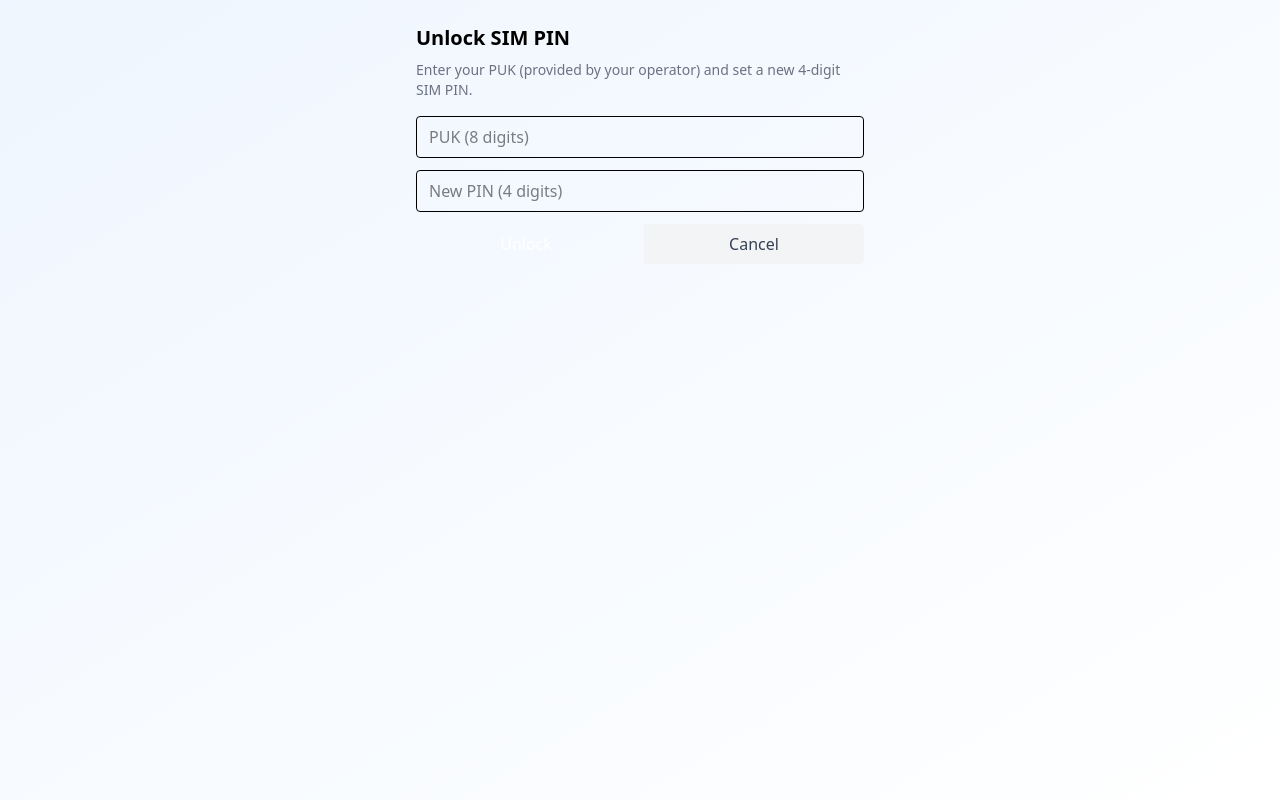
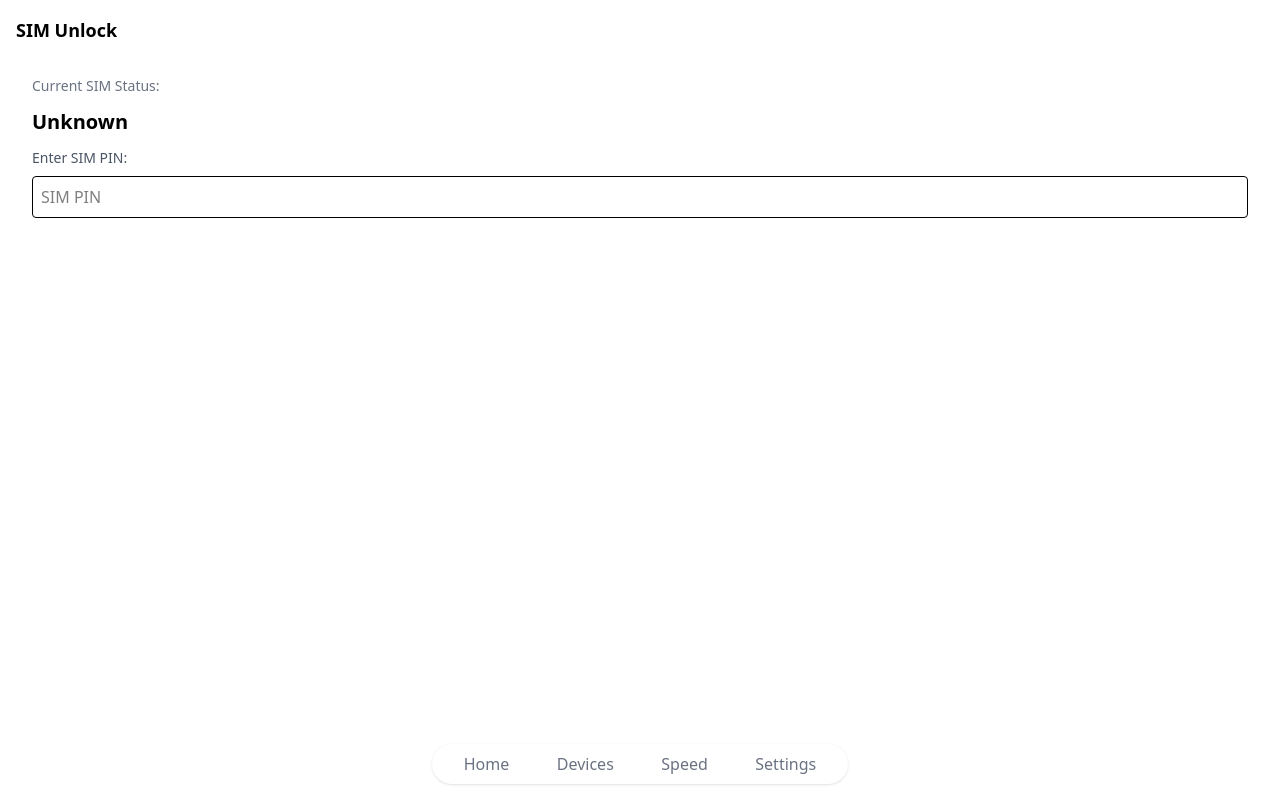
Before and after one commit to kacha930/nok_cln, a React (Vite) app: page /sim-unlock in a window 1280 px wide. Built offline with nearby package versions, Linux system fonts and the light colour scheme; no server answers; sample sign-in values are in the browser's storage.

Commit message:
Remove node_modules from tracking

```diff
--- a/index.html
+++ b/index.html
@@ -4,6 +4,18 @@
     <meta charset="utf-8" />
     <meta name="viewport" content="width=device-width,initial-scale=1.0" />
     <title>Nokia App Clone</title>
+
+    <!-- Dev-friendly Content Security Policy -->
+    <meta
+      http-equiv="Content-Security-Policy"
+      content="
+        default-src 'self';
+        script-src 'self' 'unsafe-inline' 'unsafe-eval';
+        connect-src 'self' http://localhost:5000;
+        img-src 'self' http://localhost:5000 data:;
+        style-src 'self' 'unsafe-inline';
+      "
+    />
   </head>
   <body>
     <div id="root"></div>
--- /dev/null
+++ b/mock-server.js
@@ -0,0 +1,31 @@
+// mock-server.js
+import express from 'express';
+import cors from 'cors';
+
+const app = express();
+const PORT = 5000;
+
+app.use(cors({ origin: 'http://localhost:5173', credentials: true })); // Adjust port if using Vite dev server
+app.use(express.json());
+
+// Mock SIM status
+let simLocked = true;
+
+// GET SIM status
+app.get('/api/sim/status', (req, res) => {
+  res.json({ locked: simLocked });
+});
+
+// POST unlock SIM
+app.post('/api/sim/unlock', (req, res) => {
+  const { pin } = req.body;
+  if (pin === '1234') {
+    simLocked = false;
+    return res.json({ success: true, message: 'SIM unlocked!' });
+  }
+  res.status(400).json({ success: false, message: 'Incorrect PIN' });
+});
+
+app.listen(PORT, () => {
+  console.log(`Mock server running at http://localhost:${PORT}`);
+});
--- a/package.json
+++ b/package.json
@@ -2,12 +2,16 @@
   "name": "nokia-app-clone",
   "version": "1.0.0",
   "private": true,
+  "type": "module",
   "scripts": {
     "dev": "vite",
     "build": "vite build",
     "preview": "vite preview"
   },
   "dependencies": {
+    "body-parser": "^2.2.0",
+    "cors": "^2.8.5",
+    "express": "^5.1.0",
     "react": "^18.2.0",
     "react-dom": "^18.2.0",
     "react-router-dom": "^6.22.2"
--- a/src/pages/Dashboard.jsx
+++ b/src/pages/Dashboard.jsx
@@ -15,14 +15,19 @@ function StatCard({ title, value, children }) {
 export default function Dashboard() {
   const navigate = useNavigate();
   const [showAlert, setShowAlert] = useState(false);
+  const [simStatus, setSimStatus] = useState('Unknown');
 
   useEffect(() => {
     if (localStorage.getItem('isLoggedIn') !== 'true') navigate('/login');
 
-    // show alert after short delay (optional)
-    const timer = setTimeout(() => {
-      setShowAlert(true);
-    }, 1200);
+    // Show alert after short delay
+    const timer = setTimeout(() => setShowAlert(true), 1200);
+
+    // Fetch SIM status from mock server
+    fetch('http://localhost:5000/api/sim/status', { credentials: 'include' })
+      .then(res => res.json())
+      .then(data => setSimStatus(data.status))
+      .catch(err => console.error('Error fetching SIM status:', err));
 
     return () => clearTimeout(timer);
   }, [navigate]);
@@ -36,7 +41,9 @@ export default function Dashboard() {
           <h2 className="text-lg font-semibold">
             Welcome back{user.username ? ', ' + user.username : ''}
           </h2>
-          <div className="text-xs text-gray-500">Your WiFi is online</div>
+          <div className="text-xs text-gray-500">
+            Your WiFi is online | SIM: {simStatus}
+          </div>
         </div>
         <div>
           <button
@@ -52,7 +59,7 @@ export default function Dashboard() {
         </div>
       </header>
 
-      {/* 🔵 Inline Alert (non-fullscreen) */}
+      {/* 🔵 Inline alert */}
       {showAlert && (
         <div className="relative mb-4 p-3 pl-4 pr-10 border-l-4 border-nokia-blue bg-blue-50 text-blue-900 rounded-md shadow-sm">
           <div className="flex items-start gap-3">
@@ -62,24 +69,18 @@ export default function Dashboard() {
                 If you suspect your SIM PIN is locked, you can unlock it from the SIM unlock page.
               </div>
             </div>
-
-            {/* CTA link inside the alert */}
             <div className="shrink-0 flex flex-col items-end">
               <Link
                 to="/sim-unlock"
                 className="inline-block bg-nokia text-white px-3 py-1 rounded-md text-sm font-medium hover:brightness-95"
-                aria-label="Go to SIM unlock page"
               >
                 Unlock SIM PIN
               </Link>
             </div>
           </div>
-
-          {/* Close X */}
           <button
             onClick={() => setShowAlert(false)}
             className="absolute right-3 top-2 text-blue-700 hover:text-blue-900 text-xl leading-none"
-            aria-label="Close alert"
           >
             ×
           </button>
--- a/src/pages/SimUnlock.jsx
+++ b/src/pages/SimUnlock.jsx
@@ -1,82 +1,88 @@
-import React, { useState } from 'react';
+// src/pages/SimUnlock.jsx
+import React, { useEffect, useState } from 'react';
+import Navbar from '../shared/Navbar';
 import { useNavigate } from 'react-router-dom';
 
 export default function SimUnlock() {
-  const [puk, setPuk] = useState('');
-  const [newPin, setNewPin] = useState('');
-  const [message, setMessage] = useState(null);
   const navigate = useNavigate();
+  const [simStatus, setSimStatus] = useState('Unknown');
+  const [pin, setPin] = useState('');
+  const [message, setMessage] = useState('');
+  const [loading, setLoading] = useState(false);
 
-  const handleUnlock = (e) => {
-    e.preventDefault();
+  useEffect(() => {
+    // redirect if not logged in
+    if (localStorage.getItem('isLoggedIn') !== 'true') navigate('/login');
 
-    // demo validation: PUK length 8, PIN 4
-    if (puk.trim().length !== 8) {
-      setMessage({ type: 'error', text: 'PUK must be 8 digits.' });
-      return;
+    // fetch current SIM status
+    fetch('http://localhost:5000/api/sim/status', { credentials: 'include' })
+      .then(res => res.json())
+      .then(data => setSimStatus(data.status))
+      .catch(err => console.error('Error fetching SIM status:', err));
+  }, [navigate]);
+
+  const handleUnlock = async () => {
+    setLoading(true);
+    setMessage('');
+    try {
+      const res = await fetch('http://localhost:5000/api/sim/unlock', {
+        method: 'POST',
+        headers: { 'Content-Type': 'application/json' },
+        body: JSON.stringify({ pin }),
+        credentials: 'include',
+      });
+      const data = await res.json();
+      if (res.ok) {
+        setSimStatus(data.status);
+        setMessage('SIM unlocked successfully!');
+      } else {
+        setMessage(data.error || 'Failed to unlock SIM');
+      }
+    } catch (err) {
+      setMessage('Error connecting to server');
+      console.error(err);
+    } finally {
+      setLoading(false);
+      setPin('');
     }
-    if (newPin.trim().length !== 4) {
-      setMessage({ type: 'error', text: 'PIN must be 4 digits.' });
-      return;
-    }
-
-    // Simulate successful unlock
-    setMessage({ type: 'success', text: 'SIM unlocked — PIN updated successfully.' });
-
-    // Optionally redirect back to dashboard after a short delay
-    setTimeout(() => navigate('/'), 2200);
   };
 
   return (
-    <div className="min-h-screen p-6 bg-gradient-to-br from-blue-50 to-white">
-      <div className="max-w-md mx-auto mobile-card">
-        <h1 className="text-xl font-semibold mb-2 text-nokia-blue">Unlock SIM PIN</h1>
-        <p className="text-sm text-gray-500 mb-4">
-          Enter your PUK (provided by your operator) and set a new 4-digit SIM PIN.
-        </p>
+    <div className="app-shell p-4">
+      <header className="mb-4 flex items-center justify-between">
+        <h2 className="text-lg font-semibold">SIM Unlock</h2>
+      </header>
+
+      <div className="mobile-card p-4 space-y-3">
+        <div className="text-sm text-gray-500">Current SIM Status:</div>
+        <div className="text-xl font-semibold">{simStatus}</div>
+
+        <div className="space-y-2">
+          <label className="block text-sm text-gray-600">Enter SIM PIN:</label>
+          <input
+            type="password"
+            value={pin}
+            onChange={(e) => setPin(e.target.value)}
+            className="w-full p-2 border rounded"
+            placeholder="SIM PIN"
+          />
+          <button
+            onClick={handleUnlock}
+            disabled={loading || !pin}
+            className="bg-nokia text-white px-4 py-2 rounded hover:brightness-95 disabled:opacity-50"
+          >
+            {loading ? 'Unlocking...' : 'Unlock SIM'}
+          </button>
+        </div>
 
         {message && (
-          <div
-            className={`mb-4 p-3 rounded ${
-              message.type === 'error' ? 'bg-red-50 text-red-700' : 'bg-green-50 text-green-800'
-            }`}
-          >
-            {message.text}
+          <div className="text-sm mt-2 text-blue-800 font-medium">
+            {message}
           </div>
         )}
+      </div>
 
-        <form onSubmit={handleUnlock} className="space-y-3">
-          <input
-            value={puk}
-            onChange={(e) => setPuk(e.target.value)}
-            placeholder="PUK (8 digits)"
-            className="w-full border rounded px-3 py-2"
-            inputMode="numeric"
-            required
-          />
-          <input
-            value={newPin}
-            onChange={(e) => setNewPin(e.target.value)}
-            placeholder="New PIN (4 digits)"
-            className="w-full border rounded px-3 py-2"
-            inputMode="numeric"
-            required
-          />
-
-          <div className="flex gap-2">
-            <button type="submit" className="flex-1 bg-nokia text-white py-2 rounded">
-              Unlock
-            </button>
-            <button
-              type="button"
-              className="flex-1 bg-gray-100 text-gray-700 py-2 rounded"
-              onClick={() => navigate(-1)}
-            >
-              Cancel
-            </button>
-          </div>
-        </form>
-      </div>
+      <Navbar />
     </div>
   );
 }
```
Also changed, not shown: 2 other files (tests, documents, lock files or other folders).
